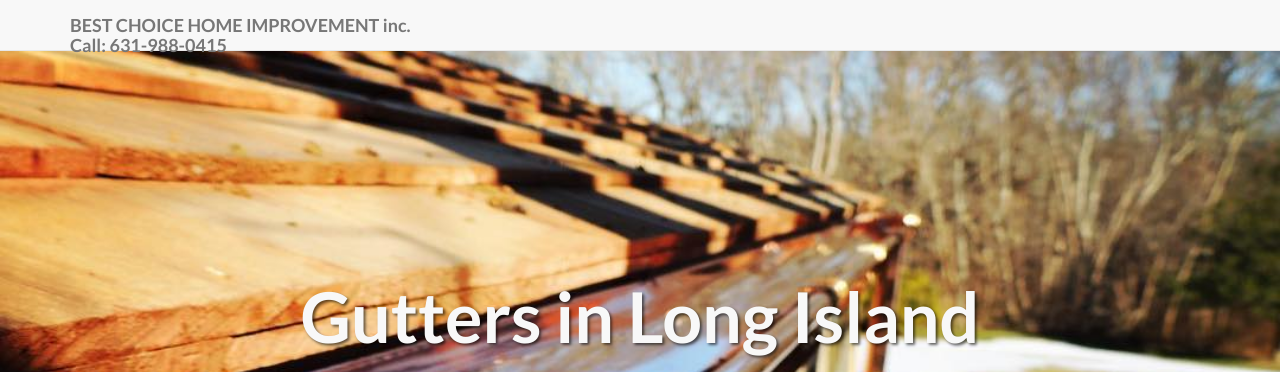
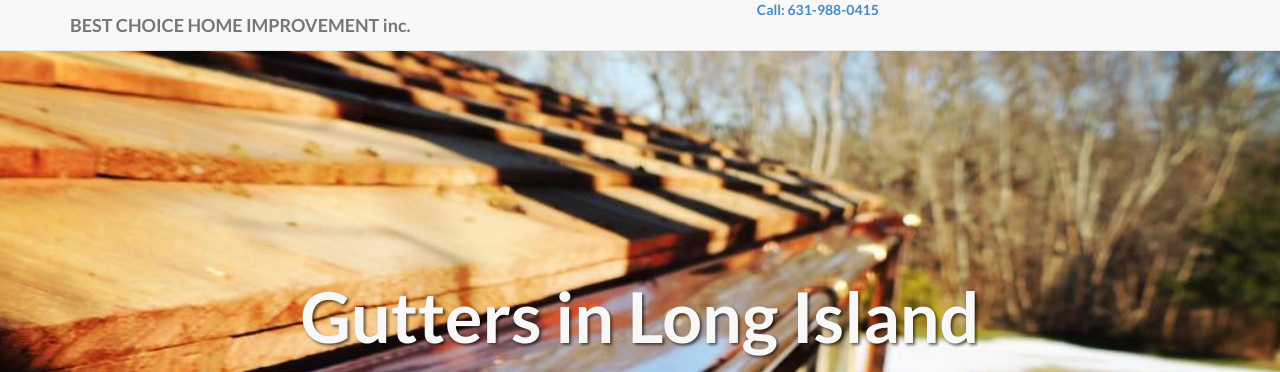
Before and after one commit to SalavatSM/SalavatSM.github.io, a plain HTML site: page index.html in a window 1280 px wide. Shown: the top 372 px of the page. Drawn offline with Linux system fonts and the light colour scheme.

Commit message:
Update index.html

```diff
--- a/index.html
+++ b/index.html
@@ -38,11 +38,11 @@
         <div class="container">
             <!-- Brand and toggle get grouped for better mobile display -->
             <div class="navbar-header">
-                <a class="navbar-brand" href="#">BEST CHOICE HOME IMPROVEMENT inc.<br>Call: 631-988-0415</a><br>
+                <a class="navbar-brand" href="#">BEST CHOICE HOME IMPROVEMENT inc.</a><br>
             </div>
-<!--             <div id="number" class="phone mobile text num" style="color:#ffe100; text-align: center">
+            <div id="number" class="phone mobile text num" style="color:#ffe100; text-align: center">
                     <a href="tel:+16319880415">Call: 631-988-0415</a>
-            </div> -->
+            </div>
 
 
             <!-- /.navbar-collapse -->
```
